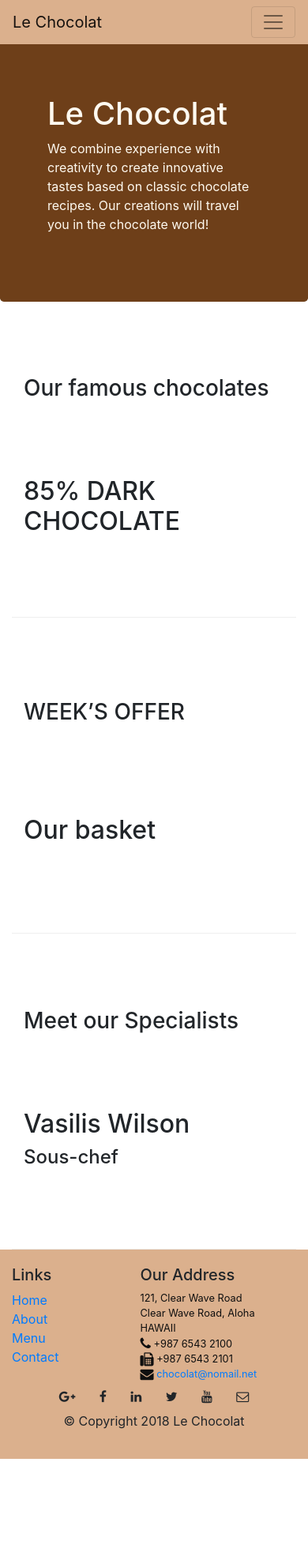
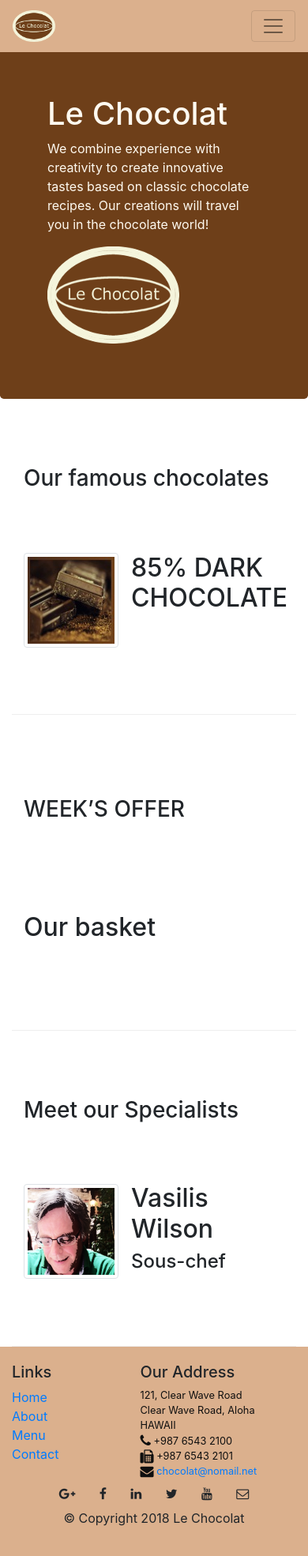
Before and after one commit to odysplat1990/leChocolat_morning, a website: page index.html in a window 390 px wide. Shown: the whole page at 79% size. Before the commit the page ends 1847 px from the top, so only its background shows below. Drawn offline with nearby package versions, Linux system fonts and the light colour scheme.

Commit message:
Images and Media

```diff
--- a/index.html
+++ b/index.html
@@ -17,7 +17,7 @@
 
     <nav class="navbar navbar-expand-md navbar-light bg-light fixed-top ">
         <div class="container">
-            <a class="navbar-brand" href="#">Le Chocolat</a>
+            <a class="navbar-brand" href="#"><img src="images/logo.png" width="54"></a>
 
             <button class="navbar-toggler" type="button" data-toggle="collapse" data-target="#Navbar">
                 <span class="navbar-toggler-icon"></span>
@@ -47,6 +47,7 @@
                         recipes. Our creations will travel you in the chocolate world!</p>
                 </div>
                 <div class="col col-sm">
+                    <img src="images/logo.png" class="img-fluid">
                 </div>
             </div>
         </div>
@@ -58,9 +59,15 @@
                 <h3>Our famous chocolates</h3>
             </div>
             <div class="col-sm col-md">
-                <h2>85% DARK CHOCOLATE</h2>
-                <p class="d-none d-sm-block">Dark chocolate with no added sugar. Here you can taste the flavor of cocoa
-                    beans.</p>
+                <div class="media">
+                    <img class="d-flex mr-3 img-thumbnail align-self-center" src="images/dark85.jpg"
+                        alt="85% DARK CHOCOLATE">
+                    <div class="media-body">
+                        <h2 class="mt-0">85% DARK CHOCOLATE</h2>
+                        <p class="col d-none d-md-block">Dark chocolate with no added sugar.
+                            Here you can taste the flavor of cocoa beans.</p>
+                    </div>
+                </div>
             </div>
         </div>
 
@@ -80,11 +87,17 @@
                 <h3>Meet our Specialists</h3>
             </div>
             <div class="col-sm col-md">
-                <h2>Vasilis Wilson </h2>
-                <h4>Sous-chef</h4>
-                <p class="d-none d-sm-block">Vasilis is well informed of all the current trends in pastry and
-                    contributes his innovative ideas in
-                    our products.</p>
+                <div class="media">
+                    <img class="d-flex mr-3 img-thumbnail align-self-center" src="images/cartoonVasilis.png"
+                        alt="Vasilis Wilson">
+                    <div class="media-body">
+                        <h2>Vasilis Wilson </h2>
+                        <h4>Sous-chef</h4>
+                        <p class="d-none d-sm-block">Vasilis is well informed of all the current trends in pastry and
+                            contributes his innovative ideas in
+                            our products.</p>
+                    </div>
+                </div>
             </div>
         </div>
     </div>
```
Also changed, not shown: aboutus.html (+2 -1 lines), images/cartoonVasilis.png (added), images/dark85.jpg (added), images/logo.png (added), images/promotion.jpg (added).
